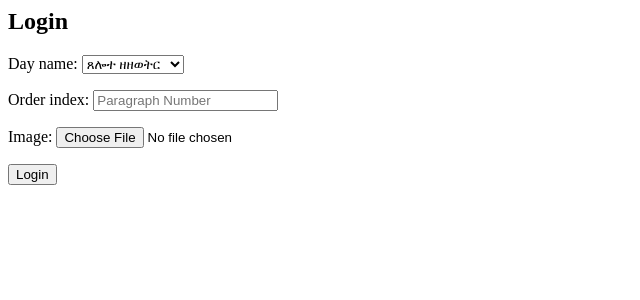
After one commit to mastewalshiferaw/EOTC_related, a Django app: template wudase_tr/tracker/templates/login.html in a window 1280 px wide. The commit adds this page. Shown: the top 300 px of the page, without its empty margins (0-640 px from the left). Run offline with Django 5.2, Linux system fonts and the light colour scheme; the template is opened without the code that fills it: values that come from a table or form of the project are taken from there, others are empty; tables that the repository leaves empty hold one stand-in row (values such as "Sample post").

Commit message:
added a login and added a day name in forms

```diff
--- a/wudase_tr/tracker/forms.py
+++ b/wudase_tr/tracker/forms.py
@@ -6,7 +6,9 @@ class ParagraphForm(forms.ModelForm):
         model = Paragraph
         fields = ['day_name', 'order_index', 'image']
         widgets = {
-            'day_name': forms.Select(choices=[('Monday', 'ሰኞ'), ('Tuesday', 'ማክሰኞ'), ('Wednesday', 'ረቡዕ'),
-                                              ('Thursday', 'ሐሙስ'), ('Friday', 'ዓርብ'), ('Saturday', 'ቅዳሜ'), ('Sunday', 'እሁድ')]),
+            'day_name': forms.Select(choices=[('Yezewetir Tselot', 'ጸሎተ ዘዘወትር'),('Monday', 'ሰኞ'), ('Tuesday', 'ማክሰኞ'),
+                                              ('Wednesday', 'ረቡዕ'),
+                                              ('Thursday', 'ሐሙስ'), ('Friday', 'ዓርብ'), ('Saturday', 'ቅዳሜ'), ('Sunday', 'እሁድ'),
+                                              ('Anktse berhan', 'አንቀጽ ብርሀን'),('Melka Mariam', 'መልክዐ ማርያም' ),('Melka iyesus', 'መልክዐ እየሱስ')]),
             'order_index': forms.NumberInput(attrs={'placeholder': 'Paragraph Number'}),
         }
--- /dev/null
+++ b/wudase_tr/tracker/templates/login.html
@@ -0,0 +1,6 @@
+<h2>Login</h2>
+<form method="post">
+  {% csrf_token %}
+  {{ form.as_p }}
+  <button type="submit">Login</button>
+</form>
--- /dev/null
+++ b/wudase_tr/tracker/templates/registration/login.html
@@ -0,0 +1,6 @@
+<h2>Login</h2>
+<form method="post">
+  {% csrf_token %}
+  {{ form.as_p }}
+  <button type="submit">Login</button>
+</form>
--- a/wudase_tr/tracker/templates/tracker/finished.html
+++ b/wudase_tr/tracker/templates/tracker/finished.html
@@ -1,7 +1,7 @@
 {% extends 'tracker/base.html' %}
 {% block content %}
 <div class="text-center mt-5">
-    <h1 class="display-4">ስልኩ ተጠናቋል!</h1> <!-- "The cycle is finished!" -->
+    <h1 class="display-4">ተጠናቋል!</h1> <!-- "The cycle is finished!" -->
     <p class="lead">You have recalled all your paragraphs for today. Keep this pace!</p>
     <div class="mt-4">
         <a href="{% url 'dashboard' %}" class="btn btn-primary">Back to Dashboard</a>
```
